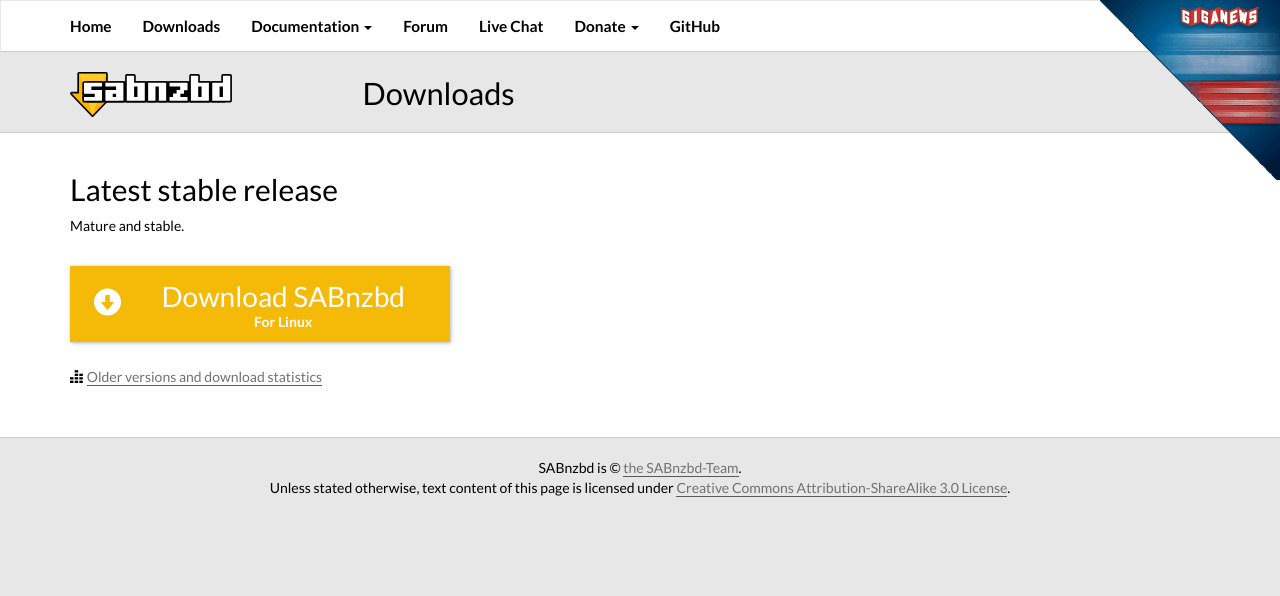
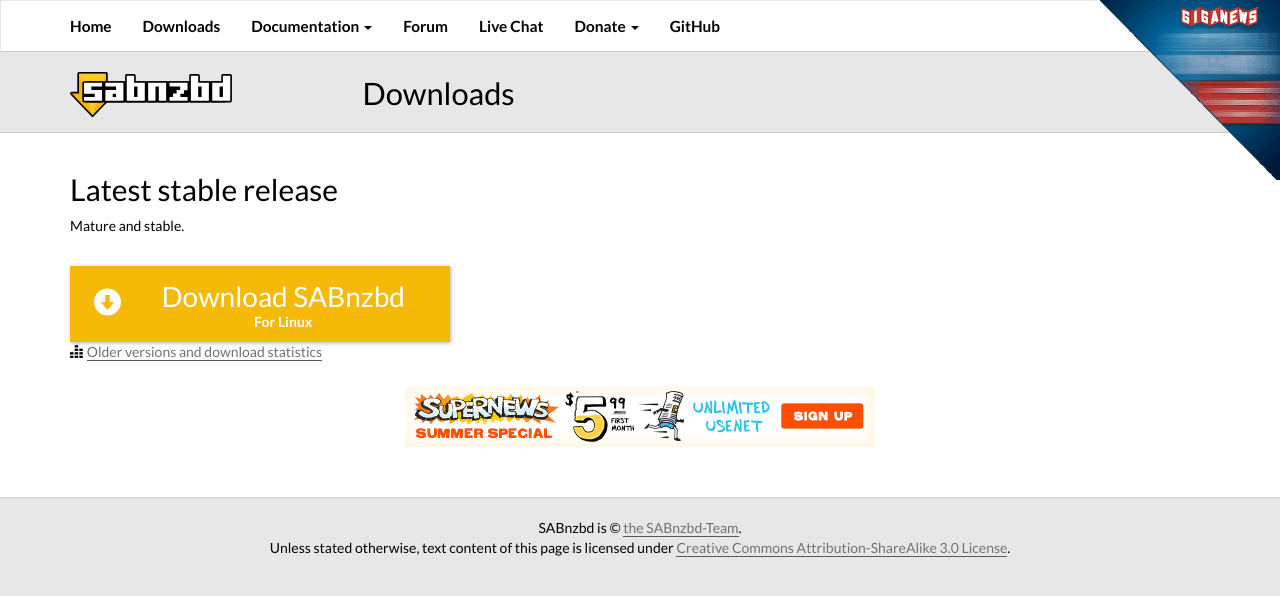
Before and after one commit to sabnzbd/sabnzbd.github.io, a Jekyll site: the page built from downloads.html, in a window 1280 px wide. Shown: the top 596 px of the page. Built offline with Jekyll 4.4.1, drawn with Linux system fonts in a browser that asks for light colours.

Commit message:
Ad-experiment for Downloads page

```diff
--- a/_includes/giganews.html
+++ b/_includes/ad_giganews_corner.html
@@ -1,5 +1,5 @@
 <aside>
     <a href="https://www.giganews.com/usenet-special/?a=SABnzbd:corner" target="_blank">
-        <img alt="Usenet" src="/images/gn_tng_180x180_tri.gif" width="180" height="180" />
+        <img alt="Usenet" src="/images/specials/gn_tng_180x180_tri.gif" width="180" height="180" />
     </a>
 </aside>
--- /dev/null
+++ b/_includes/ad_giganews_supernews_banner.html
@@ -0,0 +1,11 @@
+<a href="https://www.giganews.com/usenet-special/?a=SABnzbd:contribute" class="gn-sn-wide" target="_blank">
+    <img src="/images/specials/gn_summer_468x60a.gif" alt="Giganews Newsgroups"><br>
+</a>
+<a href="http://www.supernews.com/special/usenet-special/?r=sabnzbd_sn" class="gn-sn-wide" target="_blank">
+    <img src="/images/specials/sn_summer_468x60.gif" alt="Giganews Newsgroups"><br>
+</a>
+<script type="text/javascript">
+    // Randomly select 1 of 2 banners
+    var random_nr = Math.floor(Math.random()*2)
+    $('.gn-sn-wide').eq(random_nr).show()
+</script>
--- a/_layouts/default.html
+++ b/_layouts/default.html
@@ -1,4 +1,4 @@
 {% include header.html %}
     {{ content }}
-    {% include giganews.html %}
+    {% include ad_giganews_corner.html %}
 {% include footer.html %}
--- a/_layouts/wiki.html
+++ b/_layouts/wiki.html
@@ -1,7 +1,7 @@
 {% include header.html %}
 
 {% if page.url contains "/nzb-sources" or page.url contains "/servers" or page.url contains "/glitter-tips-and-tricks" or page.url contains "/downloads-cannot-be-completed" %}
-    {% include giganews.html %}
+    {% include ad_giganews_corner.html %}
 {% endif %}
 
 {% include logo_container.html %}
--- a/css/sabnzbd.css
+++ b/css/sabnzbd.css
@@ -189,6 +189,14 @@
     display: none;
 }
 
+.gn-sn-wide {
+    display: none;
+}
+
+.gn-sn-wide img {
+    max-width: 100%
+}
+
 .highlights {
     float: right;
     height: 120px;
@@ -303,7 +311,7 @@
     color: #FFCA28;
     top: 9px;
     font-size: 1.2em;
-    animation: pulseheart 1.5s linear infinite;
+    animation: pulseheart 1.2s linear infinite;
 }
 
 .donations-container .col-md-3 h2 {
@@ -540,10 +548,6 @@
         font-weight: bold;
         padding-bottom: 15px;
     }
-
-    #giganews-wide img {
-        max-width: 100%
-    }
 }
 
 /* Special for phones */
--- a/downloads.html
+++ b/downloads.html
@@ -33,6 +33,10 @@
                         </ul>
                     </div>
                 </div>
+                <div class="text-left">
+                    <span class="glyphicon glyphicon-equalizer"></span>
+                    <a href="/download-stats">Older versions and download statistics</a>
+                </div>
             </div>
             <div class="col-sm-6 download-beta">
                 <h2>Latest testing release</h2>
@@ -62,11 +66,8 @@
                 <p class="show-after-load"><span class="label label-danger">NOTE</span> Due to changes in this release, the queue will be converted when 2.2.0 is started for the first time. Job order, settings and data will be preserved, but all jobs will be unpaused and URL's that did not finish fetching before the upgrade will be lost!</p>
             </div>
         </div>
-        <div class="row padding-row">
-            <div class="col-sm-6">
-                <span class="glyphicon glyphicon-equalizer"></span>
-                <a href="/download-stats">Older versions and download statistics</a>
-            </div>
+        <div class="row padding-row text-center">
+            {% include ad_giganews_supernews_banner.html %}
         </div>
     </div>
     <div class="hidden">
--- a/index.html
+++ b/index.html
@@ -30,10 +30,7 @@
 <div class="main-wrapper content-container">
     <div id="main-container" class="container">
         <div class="row text-center" id="giganews-wide">
-            <a href="https://www.giganews.com/usenet-special/?a=SABnzbd:contribute" target="_blank">
-                <img src="https://www.giganews.com/banners/SABnzbd:contribute/468x60a.gif" alt="Giganews Newsgroups"><br>
-                Click here to sign up for a Giganews Plan
-            </a>
+            {% include ad_giganews_supernews_banner.html %}
         </div>
         <div class="row text-center">
             <h1 id="frontpage-slogan">Free and easy binary newsreader</h1>
```
Also changed, not shown: images/specials/gn_summer_468x60a.gif (added), images/specials/gn_tng_180x180_tri.gif (renamed from images/gn_tng_180x180_tri.gif), images/specials/sn_summer_468x60.gif (added).
